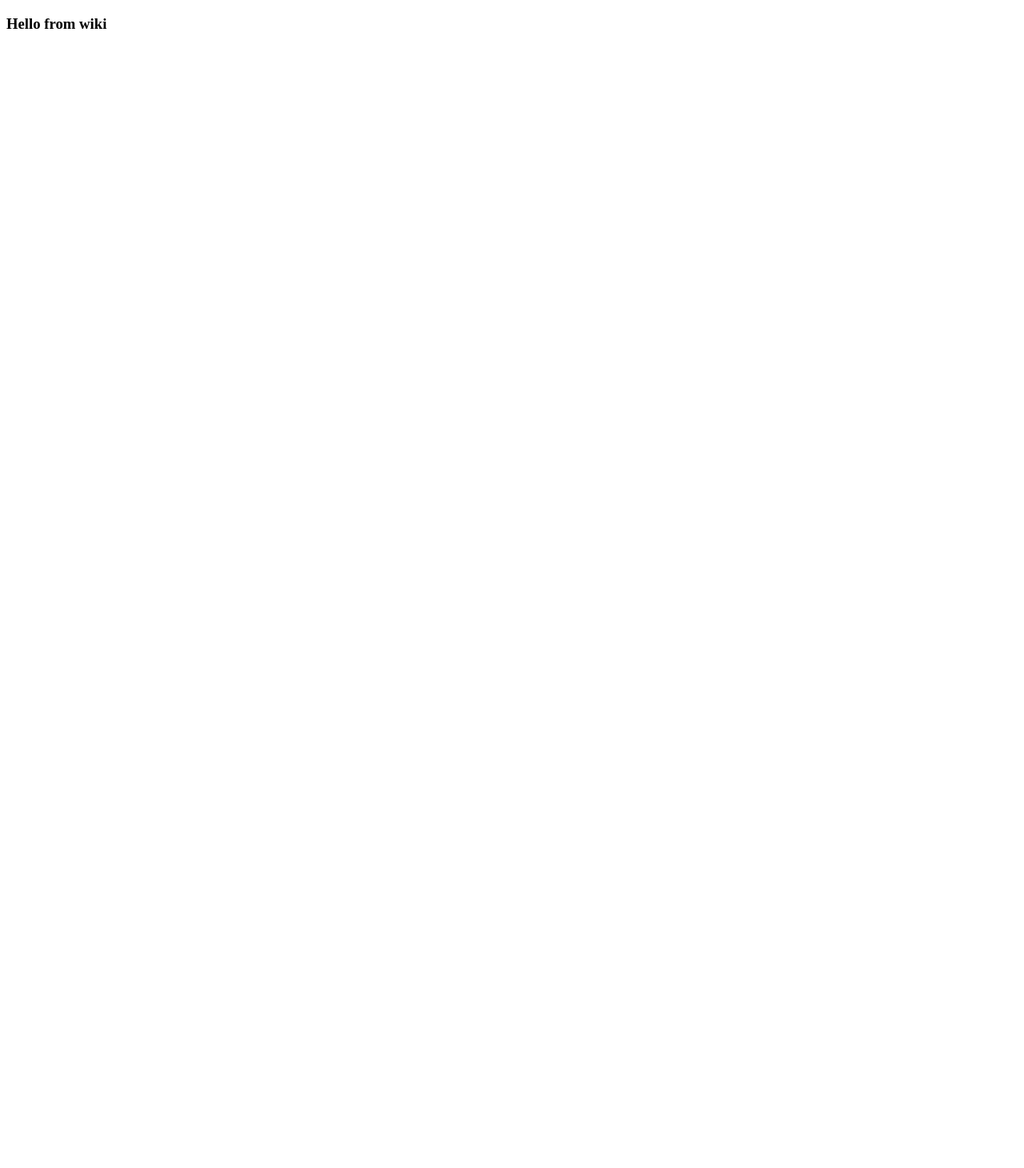
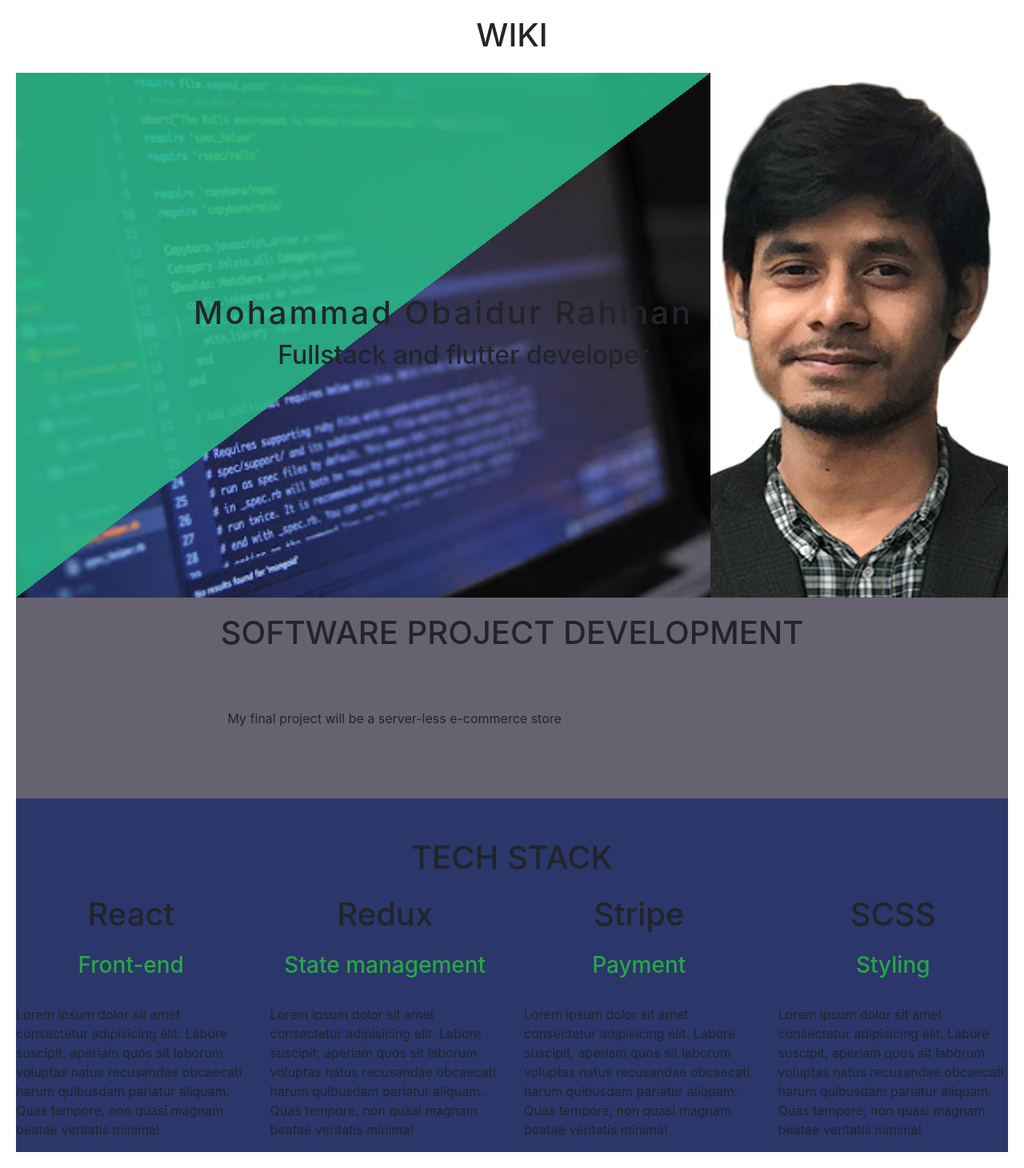
Before and after one commit to MohammadRahman/ecommerce-final, a React (Create React App) app: page /wiki in a window 1280 px wide. Shown: the whole page at 80% size. Before the commit the page ends 800 px from the top, so only its background shows below. Built offline with nearby package versions, Linux system fonts and the light colour scheme.

Commit message:
Wiki page added with project description

```diff
--- a/public/index.html
+++ b/public/index.html
@@ -14,6 +14,13 @@
     <link rel="manifest" href="%PUBLIC_URL%/manifest.json" />
 
     <title>Soft Dev</title>
+    <!-- Bootstrap CDN -->
+    <link
+      rel="stylesheet"
+      href="https://stackpath.bootstrapcdn.com/bootstrap/4.4.1/css/bootstrap.min.css"
+      integrity="sha384-Vkoo8x4CGsO3+Hhxv8T/Q5PaXtkKtu6ug5TOeNV6gBiFeWPGFN9MuhOf23Q9Ifjh"
+      crossorigin="anonymous"
+    />
   </head>
   <body>
     <noscript>You need to enable JavaScript to run this app.</noscript>
--- a/src/App.css
+++ b/src/App.css
@@ -1,4 +1,5 @@
-.body {
+* {
   margin: 0;
   padding: 0;
+  box-sizing: border-box;
 }
--- a/src/components/buttons/CustomButton.js
+++ b/src/components/buttons/CustomButton.js
@@ -2,5 +2,9 @@ import React from "react";
 import "./button.scss";
 
 export const CustomButton = ({ name }) => {
-  return <div className="button">{name.toUpperCase()}</div>;
+  return (
+    <div className="button">
+      <button>{name}</button>
+    </div>
+  );
 };
--- a/src/components/buttons/button.scss
+++ b/src/components/buttons/button.scss
@@ -1,14 +1,12 @@
 .button {
   border: 1px solid black;
   width: 150px;
-  display: flex;
-  justify-content: center;
-  font-size: 20px;
+  padding: 10px 20px;
+  background-color: #e4ad3e;
+  text-decoration: none;
+  margin: 0 3px;
+  text-align: center;
   font-weight: 700;
-  background-color: #e4ad3e;
-  padding: 20px;
-  margin: 3px auto;
-  text-decoration: none;
   color: black;
 
   &:hover {
--- a/src/components/intro/intro.scss
+++ b/src/components/intro/intro.scss
@@ -3,11 +3,12 @@
   display: flex;
   flex-direction: column;
   align-items: center;
-  // background-color: green;
 
   .content {
+    display: flex;
+    flex-direction: column;
+    align-items: center;
     margin-top: 200px;
-  }
     img {
       border-radius: 50%;
       width: 250px;
@@ -15,21 +16,15 @@
       -moz-border-radius: 50%;
       -ms-border-radius: 50%;
       -o-border-radius: 50%;
-    &:hover {
-      transform: scale(1);
-      -webkit-transform: scale(1);
-      -moz-transform: scale(1);
-      -ms-transform: scale(1);
-      -o-transform: scale(1);
-      transition: transform 6s cubic-bezier(0.6, -0.28, 0.735, 0.045);
-      -webkit-transition: transform 6s cubic-bezier(0.6, -0.28, 0.735, 0.045);
-      -moz-transition: transform 6s cubic-bezier(0.6, -0.28, 0.735, 0.045);
-      -ms-transition: transform 6s cubic-bezier(0.6, -0.28, 0.735, 0.045);
-      -o-transition: transform 6s cubic-bezier(0.6, -0.28, 0.735, 0.045);
+      margin-left: 23%;
     }
+    .name {
+      // margin-left: 20px;
     }
     .details {
       margin-left: 40px;
-    letter-spacing: 1px;
+      text-transform: uppercase;
+      // letter-spacing: 1px;
     }
   }
+}
--- a/src/components/welcome/Welcome.js
+++ b/src/components/welcome/Welcome.js
@@ -15,8 +15,10 @@ export const Welcome = () => {
           {/* <CustomButton name="learn more"></CustomButton> */}
           WIKI
         </Link>
-
-        <CustomButton name="learn more"></CustomButton>
+        <Link to="/Wiki" className="button">
+          {/* <CustomButton name="learn more"></CustomButton> */}
+          Learn more
+        </Link>
       </div>
     </div>
   );
--- a/src/components/wiki/Wiki.js
+++ b/src/components/wiki/Wiki.js
@@ -1,9 +1,127 @@
 import React from "react";
+import "./wiki.scss";
+import { Intro } from "../intro/Intro";
+import { Link } from "react-router-dom";
 
-export const Wiki = () => {
-  return (
-    <div>
-      <h3>Hello from wiki</h3>
-    </div>
-  );
-};
+export class Wiki extends React.Component {
+  //   state = {
+  //     technologies: [
+  //       {
+  //         id: 1,
+  //         title: "React",
+  //         reason: "Front End"
+  //       },
+  //       {
+  //         id: 2,
+  //         title: "Firebase",
+  //         reason: "Storage"
+  //       },
+  //       {
+  //         id: 3,
+  //         title: "Stripe",
+  //         reason: "Payments"
+  //       },
+  //       {
+  //         id: 1,
+  //         title: "SCSS",
+  //         reason: "Styling"
+  //       }
+  //     ]
+  //   };
+  render() {
+    // const { technologies } = this.state;
+    return (
+      <div className="main-container">
+        <div className="title">
+          <h1>WIKI</h1>
+        </div>
+        <div className="section-1">
+          <div className="screen-left">
+            <h1 className="name">Mohammad Obaidur Rahman</h1>
+            <span className="sub-title">
+              <h2>Fullstack and flutter developer</h2>
+            </span>
+          </div>
+          <div className="screen-right">
+            <div className="image-container">
+              <img src="/images/apu vai.jpg" alt="" />
+            </div>
+          </div>
+        </div>
+        <div className="section-2">
+          <div className="title">
+            <h1>Software Project Development</h1>
+          </div>
+          <div className="row">
+            <div className="col-md-7 py-5 mx-auto">
+              <p>My final project will be a server-less e-commerce store</p>
+            </div>
+          </div>
+        </div>
+        <div className="section-3">
+          <div className="title lead">
+            <h1>TECH STACK</h1>
+          </div>
+          <div className="row">
+            <div className="col-md-3">
+              <div className="title lead">
+                <h1>React</h1>
+              </div>
+              <p>
+                <span className="text-success">
+                  <h3>Front-end</h3>
+                </span>
+                <br /> Lorem ipsum dolor sit amet consectetur adipisicing elit.
+                Labore suscipit, aperiam quos sit laborum voluptas natus
+                recusandae obcaecati harum quibusdam pariatur aliquam. Quas
+                tempore, non quasi magnam beatae veritatis minima!
+              </p>
+            </div>
+            <div className="col-md-3">
+              <div className="title lead">
+                <h1>Redux</h1>
+              </div>
+              <p>
+                <span className="text-success">
+                  <h3>State management</h3>
+                </span>
+                <br /> Lorem ipsum dolor sit amet consectetur adipisicing elit.
+                Labore suscipit, aperiam quos sit laborum voluptas natus
+                recusandae obcaecati harum quibusdam pariatur aliquam. Quas
+                tempore, non quasi magnam beatae veritatis minima!
+              </p>
+            </div>
+            <div className="col-md-3">
+              <div className="title lead">
+                <h1>Stripe</h1>
+              </div>
+              <p>
+                <span className="text-success">
+                  <h3>Payment</h3>
+                </span>
+                <br /> Lorem ipsum dolor sit amet consectetur adipisicing elit.
+                Labore suscipit, aperiam quos sit laborum voluptas natus
+                recusandae obcaecati harum quibusdam pariatur aliquam. Quas
+                tempore, non quasi magnam beatae veritatis minima!
+              </p>
+            </div>
+            <div className="col-md-3">
+              <div className="title lead">
+                <h1>SCSS</h1>
+              </div>
+              <p>
+                <span className="text-success">
+                  <h3>Styling</h3>
+                </span>
+                <br /> Lorem ipsum dolor sit amet consectetur adipisicing elit.
+                Labore suscipit, aperiam quos sit laborum voluptas natus
+                recusandae obcaecati harum quibusdam pariatur aliquam. Quas
+                tempore, non quasi magnam beatae veritatis minima!
+              </p>
+            </div>
+          </div>
+        </div>
+      </div>
+    );
+  }
+}
--- /dev/null
+++ b/src/components/wiki/wiki.scss
@@ -0,0 +1,80 @@
+body {
+  margin: 0;
+  padding: 0;
+  box-sizing: border-box;
+}
+.main-container {
+  display: flex;
+  flex-direction: column;
+  flex-wrap: wrap;
+  height: fit-content;
+  padding: 20px;
+
+  .title {
+    width: 100%;
+    display: flex;
+    justify-content: center;
+    margin-bottom: 15px;
+  }
+  .section-1 {
+    display: flex;
+    flex-direction: row;
+
+    .screen-left {
+      width: 70%;
+      display: flex;
+      justify-content: center;
+      align-items: center;
+      flex-direction: column;
+      background-image: linear-gradient(
+          to right bottom,
+          rgba(40, 180, 133, 0.9) 50%,
+          transparent 50%
+        ),
+        url("/images/img2.jpg");
+      background-position: center;
+      background-size: cover;
+
+      .name {
+        font: 700;
+        letter-spacing: 3px;
+        margin-left: 200px;
+        margin-bottom: 10px;
+      }
+      .sub-title {
+        font-size: 400;
+        margin-left: 250px;
+      }
+    }
+
+    .screen-right {
+      width: 30%;
+      display: flex;
+      justify-content: center;
+      overflow: hidden;
+      .image-container {
+        margin-top: 10px;
+      }
+    }
+  }
+  .section-2 {
+    padding-top: 20px;
+    display: flex;
+    flex-direction: column;
+    height: fit-content;
+    background-color: #666270;
+    .title {
+      font-size: 20px;
+      font-weight: 700;
+      text-transform: uppercase;
+    }
+  }
+  .section-3 {
+    padding-top: 50px;
+    background-color: #2b366b;
+
+    span {
+      text-align: center;
+    }
+  }
+}
```
Lines whose indentation alone changed are shown as unchanged.
